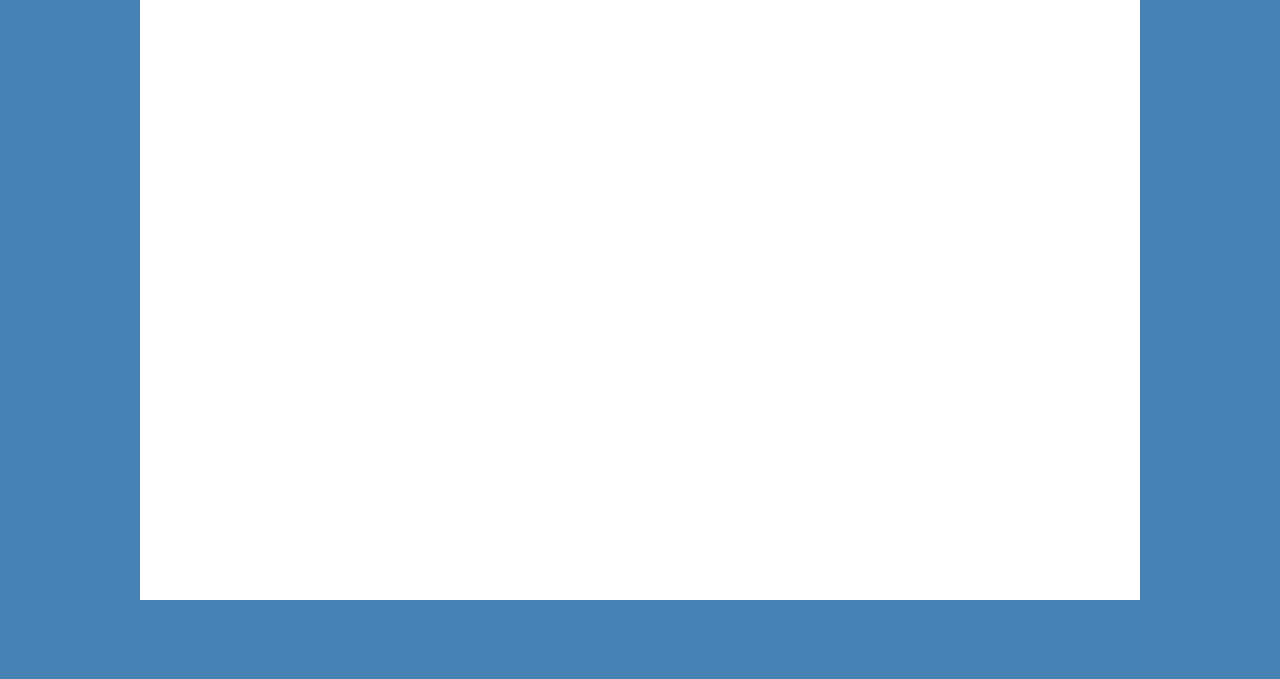
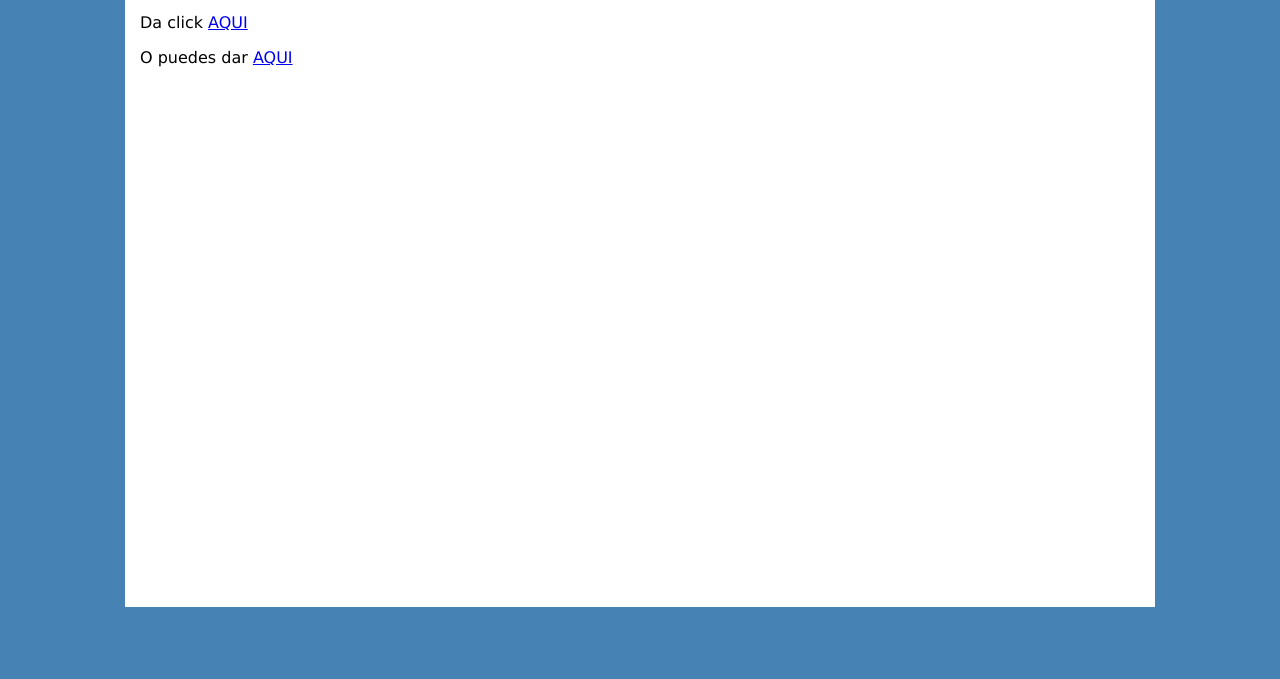
Before and after one commit to GitLuisG/Practica_1_HTML_Y_CSS, a plain HTML site: page Practica_1_HTMLYCSS/index.html in a window 1280 px wide. Shown: the part 121-800 px from the top of the page. Drawn offline with Linux system fonts and the light colour scheme.

Commit message:
Cambios minimos en html y css

```diff
--- a/Practica_1_HTMLYCSS/index.html
+++ b/Practica_1_HTMLYCSS/index.html
@@ -11,6 +11,8 @@
         <div id="contenedor">
         <H1>Practica 01</H1>
         <P>Esta es la primera practica de Programacion Web</P>
-        </div>
+        <p>Da click <span class="action-link"><a href="#">AQUI</a></span></p>
+        <p>O puedes dar <span class="action-link"><a href="#">AQUI</a></span></p>
+    </div>
     </body>
 </html>
--- a/Practica_1_HTMLYCSS/styles/Principal.css
+++ b/Practica_1_HTMLYCSS/styles/Principal.css
@@ -8,6 +8,7 @@ body{
     min-height: 700px;
     margin-left: auto;
     margin-right: auto;
+    padding: 10px 15px 10px 15px;
 }
 .action-link {
     cursor: pointer;
```
